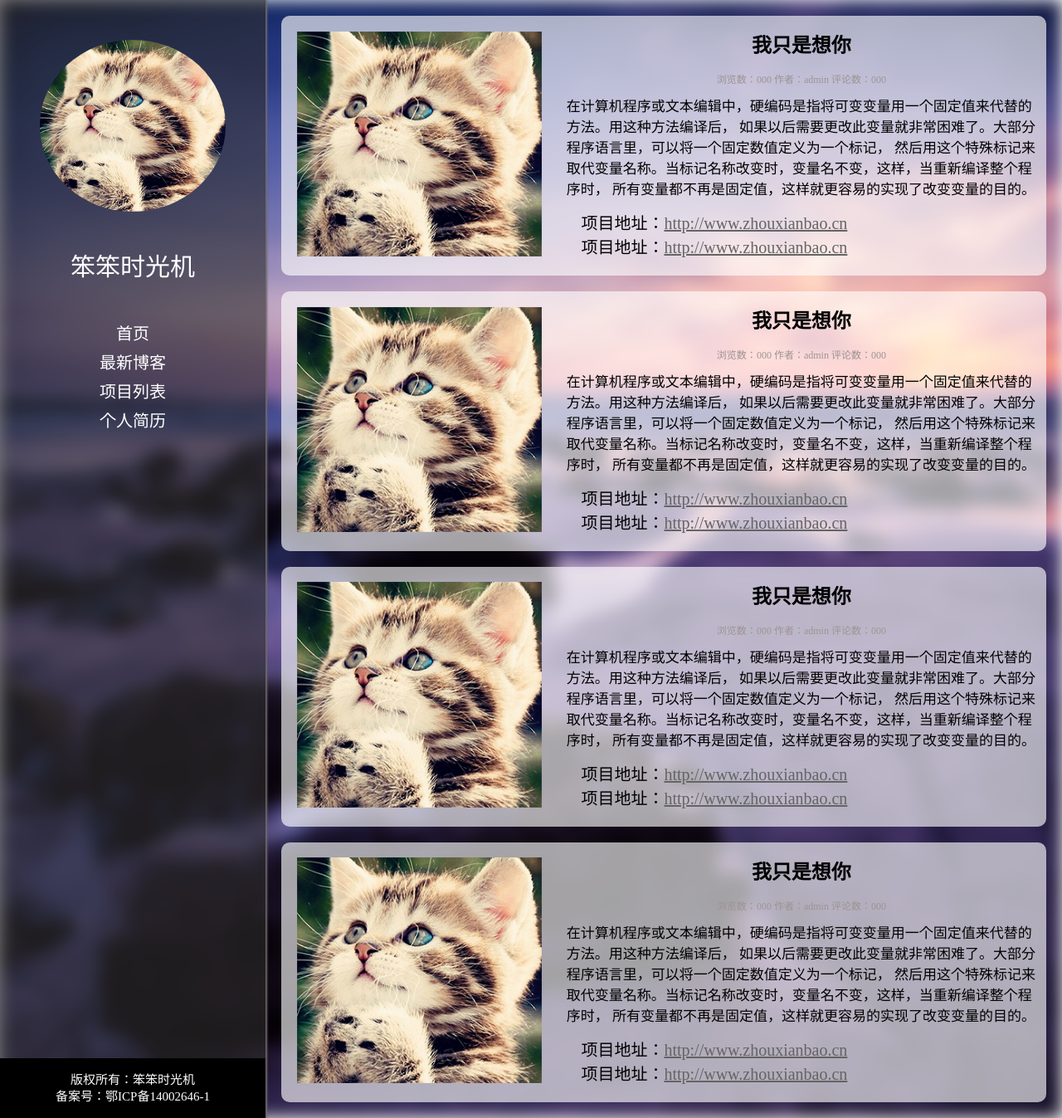
After one commit to jingxiuman/personCV, a PHP site: page /list.html in a window 1280 px wide. The commit adds this page. Shown: the whole page at 83% size. Run offline with PHP 8.4, Linux system fonts and the light colour scheme; some web fonts are replaced.

Commit message:
add blog list file

```diff
--- a/FE/css/index.css
+++ b/FE/css/index.css
@@ -180,3 +180,62 @@ ul.index_share_list li a {
   overflow-y: auto;
   height: 100%;
 }
+.blog_rightMain {
+  overflow-x: hidden;
+  overflow-y: auto;
+}
+.blog_main {
+  background: rgba(255, 255, 255, 0.64);
+  margin: 3%;
+  border-radius: 1rem;
+  padding: 1rem;
+}
+.blog_header {
+  text-align: center;
+}
+.blog_info {
+  color: #A7A3A3;
+  border-bottom: 1px solid #9A9999;
+  padding-bottom: 1%;
+}
+.blog_body {
+  margin: 1% 2%;
+  font-size: 1.8rem;
+  line-height: 2.3rem;
+  color: #4C4848;
+}
+.index_rightMain.list_main {
+  overflow-x: hidden;
+  overflow-y: auto;
+}
+.list_item {
+  margin: 2%;
+  border-radius: 1rem;
+  display: flex;
+  background: rgba(255, 255, 255, 0.63);
+}
+.list_pic {
+  flex: 1;
+  padding: 2%;
+}
+.list_info {
+  flex: 2;
+  text-align: center;
+}
+.list_info_item {
+  color: #9E9393;
+}
+.list_body {
+  text-align: left;
+  font-size: 1.7rem;
+  margin: 2%;
+  line-height: 2.5rem;
+}
+.list_address {
+  text-align: left;
+  margin-left: 5%;
+  font-size: 2rem;
+}
+.list_address a {
+  color: #646464;
+}
--- a/FE/less/index.less
+++ b/FE/less/index.less
@@ -180,3 +180,63 @@ ul.index_share_list {
  overflow-y: auto;
  height: 100%;
 }
+.blog_rightMain{
+ overflow-x: hidden;
+ overflow-y: auto;
+}
+.blog_main {
+ background: rgba(255, 255, 255, 0.64);
+ margin: 3%;
+ border-radius: 1rem;
+ padding: 1rem;
+}
+.blog_header {
+ text-align: center;
+}
+.blog_info {
+ color: #A7A3A3;
+ border-bottom: 1px solid #9A9999;
+ padding-bottom: 1%;
+}
+.blog_body {
+ margin: 1% 2%;
+ font-size: 1.8rem;
+ line-height: 2.3rem;
+ color: #4C4848;
+}
+.index_rightMain.list_main{
+ overflow-x: hidden;
+ overflow-y: auto;
+}
+.list_item {
+ margin: 2%;
+ border-radius: 1rem;
+ display: flex;
+ background: rgba(255, 255, 255, 0.63);
+}
+.list_pic {
+ flex: 1;
+ padding: 2%;
+
+}
+.list_info {
+ flex: 2;
+ text-align: center;
+}
+.list_info_item {
+ color: #9E9393;
+}
+.list_body {
+ text-align: left;
+ font-size: 1.7rem;
+ margin: 2%;
+ line-height: 2.5rem;
+}
+.list_address {
+ text-align: left;
+ margin-left: 5%;
+ font-size: 2rem;
+ a{
+  color: #646464;
+ }
+}
--- /dev/null
+++ b/FE/list.html
@@ -0,0 +1,109 @@
+<!DOCTYPE html>
+<html lang="en">
+<head>
+    <meta charset="UTF-8">
+
+    <title>个人博客的首页</title>
+    <link rel="stylesheet" href="./css/index.css"/>
+</head>
+<body>
+ <div class="container">
+
+     <div class="index_leftNav">
+         <div class="index_left_person">
+             <img src="img/index.png" class="img" alt=""/>
+         </div>
+         <div class="index_left_name">
+             笨笨时光机
+         </div>
+         <ul class="index_left_list">
+             <li><a href="#">首页</a></li>
+             <li><a href="#">最新博客</a></li>
+             <li><a href="#">项目列表</a></li>
+             <li><a href="#">个人简历</a></li>
+         </ul>
+         <div class="index_left_copyright">
+             <div class="index_left_share">
+                 <ul class="index_share_list">
+                     <li><a href="#">&#xe601;</a></li>
+                     <li><a href="#">&#xe600;</a></li>
+                     <li><a href="#">&#xe602;</a></li>
+                 </ul>
+             </div>
+             <div class="index_left_info">
+                 <span>版权所有：笨笨时光机</span>
+                 <span>备案号：鄂ICP备14002646-1</span>
+             </div>
+         </div>
+     </div>
+     <div class="index_rightMain list_main">
+        <div class="list_item">
+            <div class="list_pic"><img src="img/index.png" alt="" class="img"/></div>
+            <div class="list_info">
+                <h1>我只是想你</h1>
+                <div class="list_info_item">浏览数：<span>000</span>  作者：<span>admin</span> 评论数：<span>000</span></div>
+                <div class="list_body">
+                    在计算机程序或文本编辑中，硬编码是指将可变变量用一个固定值来代替的方法。用这种方法编译后，
+                    如果以后需要更改此变量就非常困难了。大部分程序语言里，可以将一个固定数值定义为一个标记，
+                    然后用这个特殊标记来取代变量名称。当标记名称改变时，变量名不变，这样，当重新编译整个程序时，
+                    所有变量都不再是固定值，这样就更容易的实现了改变变量的目的。
+                </div>
+                <div class="list_address">
+                    <div class="list_address_item">项目地址：<a href="#">http://www.zhouxianbao.cn</a></div>
+                    <div class="list_address_item">项目地址：<a href="#">http://www.zhouxianbao.cn</a></div>
+                </div>
+            </div>
+        </div><div class="list_item">
+            <div class="list_pic"><img src="img/index.png" alt="" class="img"/></div>
+            <div class="list_info">
+                <h1>我只是想你</h1>
+                <div class="list_info_item">浏览数：<span>000</span>  作者：<span>admin</span> 评论数：<span>000</span></div>
+                <div class="list_body">
+                    在计算机程序或文本编辑中，硬编码是指将可变变量用一个固定值来代替的方法。用这种方法编译后，
+                    如果以后需要更改此变量就非常困难了。大部分程序语言里，可以将一个固定数值定义为一个标记，
+                    然后用这个特殊标记来取代变量名称。当标记名称改变时，变量名不变，这样，当重新编译整个程序时，
+                    所有变量都不再是固定值，这样就更容易的实现了改变变量的目的。
+                </div>
+                <div class="list_address">
+                    <div class="list_address_item">项目地址：<a href="#">http://www.zhouxianbao.cn</a></div>
+                    <div class="list_address_item">项目地址：<a href="#">http://www.zhouxianbao.cn</a></div>
+                </div>
+            </div>
+        </div><div class="list_item">
+            <div class="list_pic"><img src="img/index.png" alt="" class="img"/></div>
+            <div class="list_info">
+                <h1>我只是想你</h1>
+                <div class="list_info_item">浏览数：<span>000</span>  作者：<span>admin</span> 评论数：<span>000</span></div>
+                <div class="list_body">
+                    在计算机程序或文本编辑中，硬编码是指将可变变量用一个固定值来代替的方法。用这种方法编译后，
+                    如果以后需要更改此变量就非常困难了。大部分程序语言里，可以将一个固定数值定义为一个标记，
+                    然后用这个特殊标记来取代变量名称。当标记名称改变时，变量名不变，这样，当重新编译整个程序时，
+                    所有变量都不再是固定值，这样就更容易的实现了改变变量的目的。
+                </div>
+                <div class="list_address">
+                    <div class="list_address_item">项目地址：<a href="#">http://www.zhouxianbao.cn</a></div>
+                    <div class="list_address_item">项目地址：<a href="#">http://www.zhouxianbao.cn</a></div>
+                </div>
+            </div>
+        </div><div class="list_item">
+            <div class="list_pic"><img src="img/index.png" alt="" class="img"/></div>
+            <div class="list_info">
+                <h1>我只是想你</h1>
+                <div class="list_info_item">浏览数：<span>000</span>  作者：<span>admin</span> 评论数：<span>000</span></div>
+                <div class="list_body">
+                    在计算机程序或文本编辑中，硬编码是指将可变变量用一个固定值来代替的方法。用这种方法编译后，
+                    如果以后需要更改此变量就非常困难了。大部分程序语言里，可以将一个固定数值定义为一个标记，
+                    然后用这个特殊标记来取代变量名称。当标记名称改变时，变量名不变，这样，当重新编译整个程序时，
+                    所有变量都不再是固定值，这样就更容易的实现了改变变量的目的。
+                </div>
+                <div class="list_address">
+                    <div class="list_address_item">项目地址：<a href="#">http://www.zhouxianbao.cn</a></div>
+                    <div class="list_address_item">项目地址：<a href="#">http://www.zhouxianbao.cn</a></div>
+                </div>
+            </div>
+        </div>
+     </div>
+     <div class="index_bg"></div>
+ </div>
+</body>
+</html>
```
Also changed, not shown: FE/blog.html (added, +87 -0 lines), README.md.
